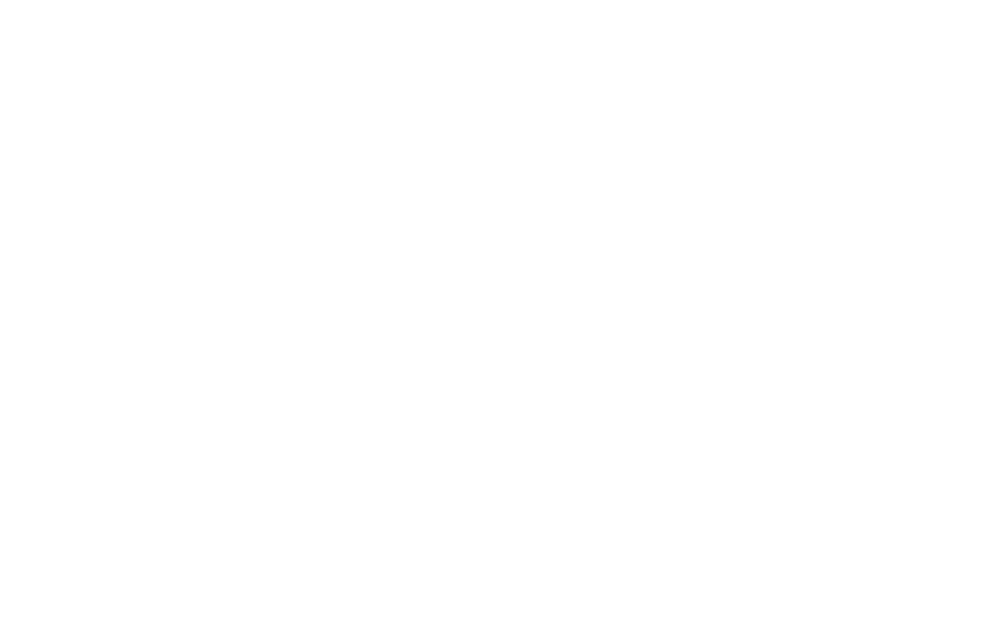
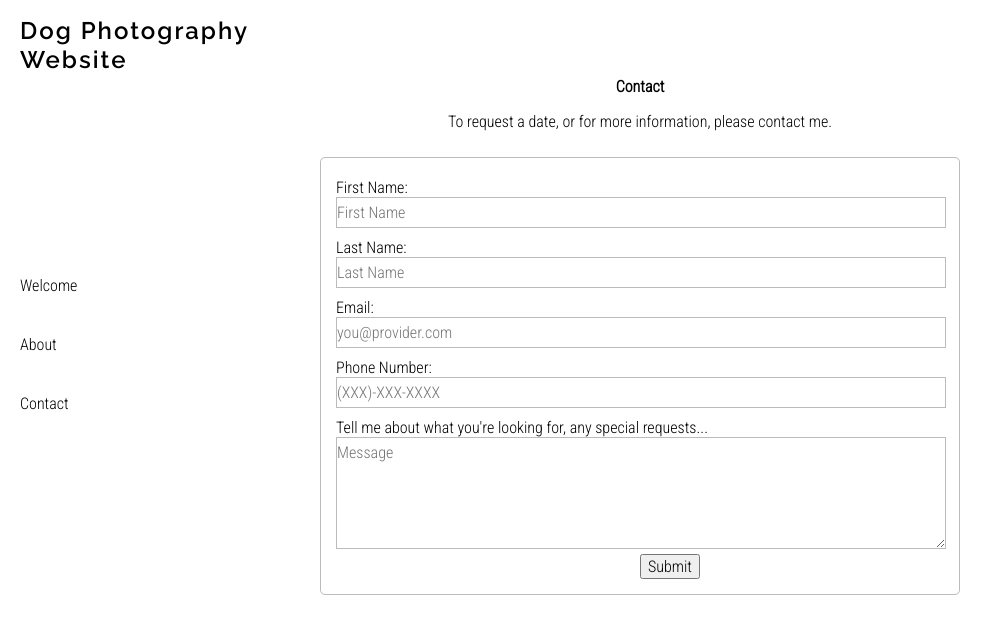
Before and after one commit to kendalljk/Second-Brain-Front-End, a React (Create React App) app: page /contact in a window 1280 px wide. Before the commit this address had no page. Shown: the top 634 px of the page, without its empty margins (0-1003 px from the left). Built offline with nearby package versions, Linux system fonts and the light colour scheme.

Commit message:
Completed

```diff
--- a/public/index.html
+++ b/public/index.html
@@ -21,6 +21,7 @@
       work correctly both with client-side routing and a non-root public URL.
       Learn how to configure a non-root public URL by running `npm run build`.
     -->
+    <link href="https://fonts.googleapis.com/css2?family=Raleway:wght@600&family=Roboto+Condensed:wght@300&display=swap" rel="stylesheet">
     <title>Kenzie React App</title>
   </head>
   <body>
--- a/src/App.css
+++ b/src/App.css
@@ -1,6 +1,112 @@
-/* Your CSS Here */
+*{
+  font-family: 'Roboto Condensed', sans-serif;
+  font-size: 2vmin;
+}
 
-.list {
-  list-style: none;
-  padding: 0px;
+.app-container {
+  display: flex;
 }
+
+.nav-container {
+  width: 20%;
+  height: 100vh;
+  position: fixed;
+  left: 0;
+  top: 30%;
+  align-items: center;
+}
+
+ul {
+  list-style-type: none;
+  padding-inline-start: 0;
+}
+
+li {
+  padding: 20px 0 20px 20px;
+}
+
+a {
+  text-decoration: none;
+  color:black;
+}
+
+a:hover {
+  font-size: 3vmin;
+}
+
+.content-page {
+  width: 100%;
+  margin: 5% auto;
+  display: flex;
+  justify-content: center;
+}
+
+.pageHeader {
+  position: fixed;
+  top: 0;
+  left: 20px;
+  text-align: left;
+  width: 20%;
+  font-family: 'Raleway', sans-serif;
+  font-size: 3vmin;
+  letter-spacing: 2px;
+}
+
+.contact-form {
+  display: flex;
+  flex-direction: column;
+  width: 50%;
+}
+
+label, input, textarea {
+  display: block;
+  padding: 5px 0;
+  width: 100%;
+  text-align: start;
+
+}
+
+input, textarea {
+  text-align: start;
+  border: 1px solid rgb(189, 186, 186);
+}
+
+textarea {
+  height: 100px;
+}
+
+button {
+  margin: 0 50%;
+}
+
+.contact-header {
+  text-align: center;
+  margin-bottom: 10px;
+}
+
+form {
+  padding: 15px;
+  border: 1px solid rgb(189, 186, 186);
+  border-radius: 5px;
+}
+
+img {
+  width: 100vmin;
+  height: 80vmin;
+}
+
+.image-display {
+  display: flex;
+  flex-direction: column;
+  margin: 1% auto;
+}
+
+.about-display {
+  display: flex;
+  flex-direction: column;
+  width: 50%;
+}
+
+#photographer-photo {
+  max-height: 50%;
+}
--- a/src/App.js
+++ b/src/App.js
@@ -1,14 +1,12 @@
-import { useState } from "react";
-import { Route, Routes } from "react-router-dom";
-import Welcome from './components/Welcome'
-
 import "./App.css";
+import Navbar from "./pages/Navbar";
 
 const App = () => {
   return (
-    <Routes>
-      {/* Your Route components will go here */}
-    </Routes>
+    <div>
+      <h1 className="pageHeader">Dog Photography Website</h1>
+          <Navbar/>
+    </div>
   )
 }
 
--- /dev/null
+++ b/src/components/About.js
@@ -0,0 +1,14 @@
+import React from 'react'
+
+const About = () => {
+  return (
+    <div className='about-display'>
+      <img id='photographer-photo' src='https://www.louisemallanphotography.com/sy-misc/pet/pet-photography.jpg'
+        alt='fictional pet photographer'/>
+      <h2>Emily Pawsner</h2>
+      <p>Renowned pet photographer Emily Pawsner transforms the way we see our furry companions through her emotive and insightful photography. Pawsner's photographs invite viewers to look beyond the surface, challenging preconceptions and showcasing the intricate personalities and emotional richness of her subjects. Through her lens, Pawtrayal provides a captivating exploration of the dog world, offering us a deeper, more compassionate understanding of our loyal companions.</p>
+    </div>
+  )
+}
+
+export default About
--- /dev/null
+++ b/src/components/Contact.js
@@ -0,0 +1,121 @@
+import React from 'react'
+import { useState } from "react";
+
+const EMAIL_REGEX =
+    /^(([^<>()[\]\\.,;:\s@"]+(\.[^<>()[\]\\.,;:\s@"]+)*)|.(".+"))@((\[[0-9]{1,3}\.[0-9]{1,3}\.[0-9]{1,3}\.[0-9]{1,3}\])|(([a-zA-Z\-0-9]+\.)+[a-zA-Z]{2,}))$/;
+const PHONE_REGEX = /^(\+\d{1,2}\s)?\(?\d{3}\)?[\s.-]\d{3}[\s.-]\d{4}$/;
+
+const initialState = {
+    firstName: "",
+    lastName: "",
+    email: "",
+    phone: "",
+    message: "",
+    error: "",
+}
+
+const minLength = (value, length) => value.length >= length;
+const maxLength = (value, length) => value.length <= length;
+const required = (value) => value !== "";
+const pattern = (value, pattern) => String(value).toLocaleLowerCase().match(pattern);
+
+const validateName = (name) =>{
+    if (!required(name)) return "Please enter your name."
+    if (!minLength(name, 2)) return "Your name must be at least 2 characters."
+    if (!maxLength(name, 12)) return "Your name must be no longer than 12 characters."
+    return "";
+}
+
+const validateMessage = (message) => {
+    if(!required(message)) return "Please enter a message."
+    if (!minLength(message, 2)) return "Your message must be at least 2 characters."
+    if (!maxLength(message, 300)) return "Please limit your message to 300 characters."
+    return "";
+}
+
+const validateEmail = (email) => {
+    if (!required(email)) return "Email is required"
+    if (!pattern(email, EMAIL_REGEX)) return "Invalid email format.";
+    return "";
+}
+
+const validatePhone = (phone) => {
+    if (!required(phone)) return "Phone number is required"
+    if (!pattern(phone, PHONE_REGEX)) return "Invalid phone number format."
+    return "";
+}
+
+const ERROR_DICT = {
+    firstName: validateName,
+    lastName: validateName,
+    email: validateEmail,
+    phone: validatePhone,
+    message: validateMessage,
+}
+
+const Contact = () => {
+    const [state, setState] = useState(initialState);
+    const [error, setError] = useState(initialState);
+
+    const validateInputs = (property, value) => {
+        return ERROR_DICT[property](value);
+    }
+
+    const handleChange = (e) => {
+        setState((state) =>({
+        ...state,
+        [e.target.name] : e.target.value
+        }));
+        setError((error) => ({
+        ...error,
+        [e.target.name]: validateInputs(e.target.name, e.target.value),
+        }));
+    }
+
+    const handleSubmit = (e) => {
+        e.preventDefault();
+        alert(
+        `Thanks for reaching out, ${state.firstName}. You can expect an email response at ${state.email} in 1-2 business days.`
+        )
+        setState(initialState);
+        }
+
+    return (
+    <div className='contact-form'>
+        <div className='contact-header'>
+            <h2>Contact</h2>
+            <p>To request a date, or for more information, please contact me.</p>
+        </div>
+        <form onSubmit={handleSubmit}>
+            <label>
+                First Name:
+                <input placeholder="First Name" type="text" name="firstName" id="firstName" value={state.firstName} onChange={handleChange}/>
+            </label>
+            {error.firstName && <span className="error-text">{error.firstName}</span>}
+            <label>
+                Last Name:
+                <input placeholder="Last Name" type="text" name="lastName" id="lastName" value={state.lastName} onChange={handleChange}/>
+            </label>
+            {error.lastName && <span className="error-text">{error.lastName}</span>}
+            <label>
+                Email:
+                <input placeholder="you@provider.com" type="email" name="email" id="email" value={state.email} onChange={handleChange}/>
+            </label>
+            {error.email && <span className="error-text">{error.email}</span>}
+            <label>
+                Phone Number:
+                <input placeholder="(XXX)-XXX-XXXX" type="tel" name="phone" id="phone" value={state.phone} onChange={handleChange}/>
+            </label>
+            {error.phone && <span className="error-text">{error.phone}</span>}
+            <label>
+                Tell me about what you're looking for, any special requests...
+                <textarea placeholder="Message" type="text" name="message" id="phone" value={state.message} onChange={handleChange}/>
+            </label>
+            {error.message && <span className="error-text">{error.message}</span>}
+            <button type="submit">Submit</button>
+        </form>
+    </div>
+    );
+};
+
+export default Contact
--- a/src/components/Welcome.js
+++ b/src/components/Welcome.js
@@ -1,9 +1,46 @@
+import React, { useState, useEffect, useRef } from "react";
+const DOG_API = "https://dog.ceo/api/breeds/image/random";
+
+
 const Welcome = () => {
+  const [currentDog, setCurrentDog] = useState("");
+  const timerRef = useRef(null);
+
+  const fetchDog = async () => {
+    try {
+      const response = await fetch(DOG_API);
+      const data = await response.json();
+      return data.message;
+    } catch (error) {
+      console.log("Error fetching dog:", error);
+    }
+  };
+
+  const updateDog = async () => {
+    const newDog = await fetchDog();
+    setCurrentDog(newDog);
+  };
+
+  const resetTimer = () => {
+    if (timerRef.current) clearInterval(timerRef.current);
+    timerRef.current = setInterval(() => {
+      updateDog();
+    }, 5000);
+  };
+
+  useEffect(() => {
+    updateDog();
+    resetTimer();
+    return () => {
+      clearInterval(timerRef.current);
+    };
+  }, []);
+
   return (
-    <div>
-      <p>Welcome to this little site!</p>
+    <div className="image-display">
+      <img src={currentDog} alt="A lovely dog" />
     </div>
   );
-}
+};
 
 export default Welcome;
--- a/src/index.js
+++ b/src/index.js
@@ -1,11 +1,11 @@
 import ReactDOM from "react-dom";
-import { BrowserRouter } from "react-router-dom";
+import React from "react";
 import "./index.css";
 import App from "./App";
 
 ReactDOM.render(
-  <BrowserRouter>
+  <React.StrictMode>
     <App />
-  </BrowserRouter>,
+  </React.StrictMode>,
   document.getElementById("root")
 );
--- /dev/null
+++ b/src/pages/Navbar.js
@@ -0,0 +1,35 @@
+import React from 'react'
+import { BrowserRouter as Router, Routes, Route, Link } from "react-router-dom";
+import Welcome from "../components/Welcome"
+import About from "../components/About";
+import Contact from "../components/Contact";
+
+
+
+function Navbar() {
+    return (
+    <Router>
+        <div className="app-container">
+            <div className="nav-container">
+                <nav className="nav-bar">
+                    <ul>
+                        <li><Link to="/welcome">Welcome</Link></li>
+                        <li><Link to="/about">About</Link></li>
+                        <li><Link to="/contact">Contact</Link></li>
+                    </ul>
+                </nav>
+                </div>
+                <div className="content-page">
+                <Routes>
+                    <Route path="/welcome" element={<Welcome/>}/>
+                    <Route path="/about" element={<About/>}/>
+                    <Route path="/contact" element={<Contact/>}/>
+                    <Route path="*" element={<Welcome />} />
+                </Routes>
+            </div>
+        </div>
+    </Router>
+    )
+}
+
+export default Navbar
```
